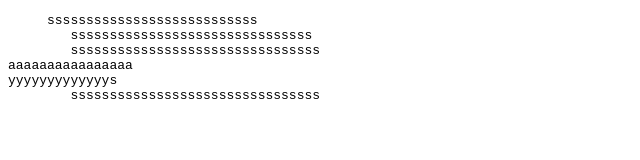
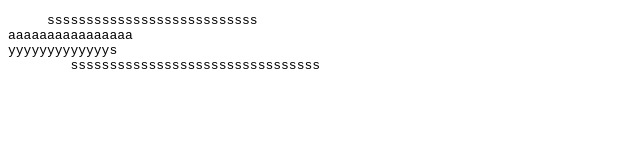
Before and after one commit to Iralberg/Html-css, a plain HTML site: page aula04/index.html in a window 1280 px wide. Shown: the whole page, without its empty margins (0-640 px from the left). Drawn offline with Linux system fonts and the light colour scheme.

Commit message:
atualização

```diff
--- a/aula04/index.html
+++ b/aula04/index.html
@@ -9,8 +9,6 @@
 <body>
     <pre>
     <code> sssssssssssssssssssssssssss
-        sssssssssssssssssssssssssssssss
-        ssssssssssssssssssssssssssssssss
 aaaaaaaaaaaaaaaa
 yyyyyyyyyyyyys
         ssssssssssssssssssssssssssssssss</code>
```
Also changed, not shown: atv.html/index.html (+2 -2 lines), aula05/ex05.html (+2 -1 lines).
